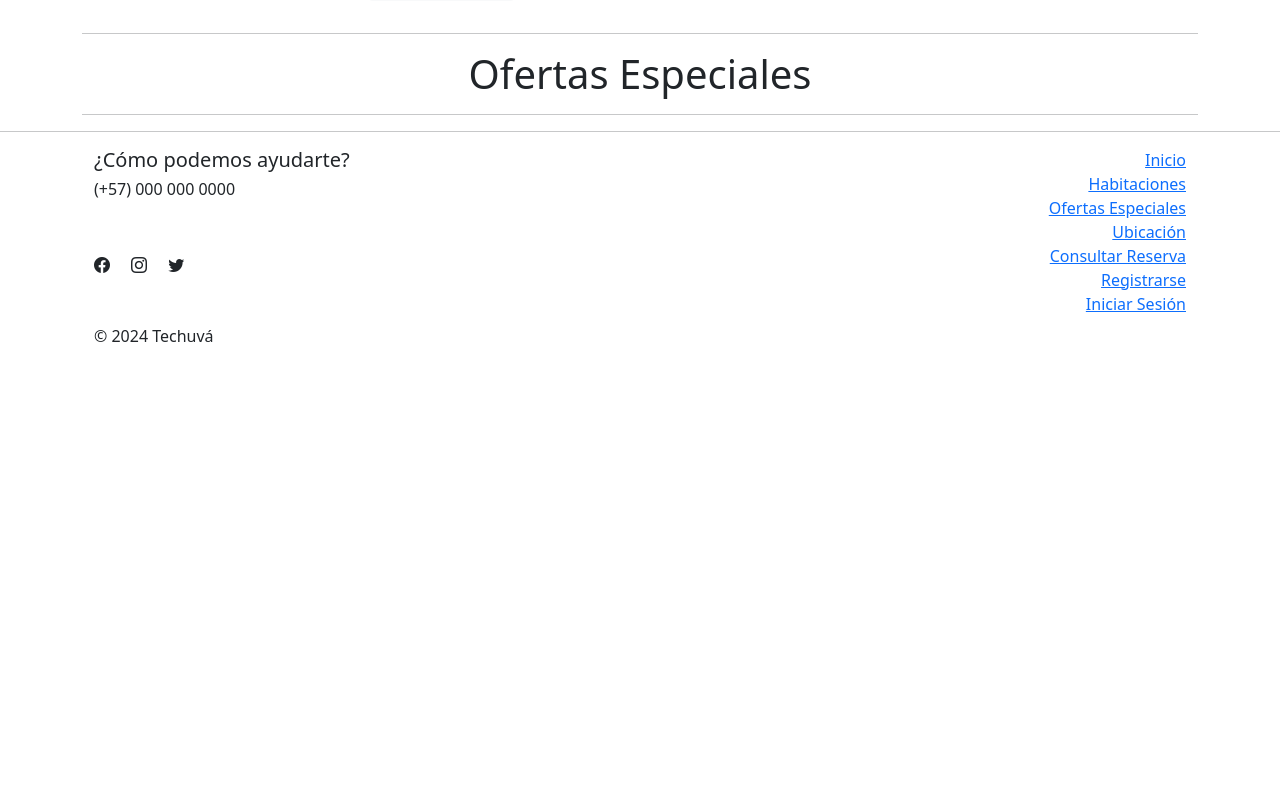
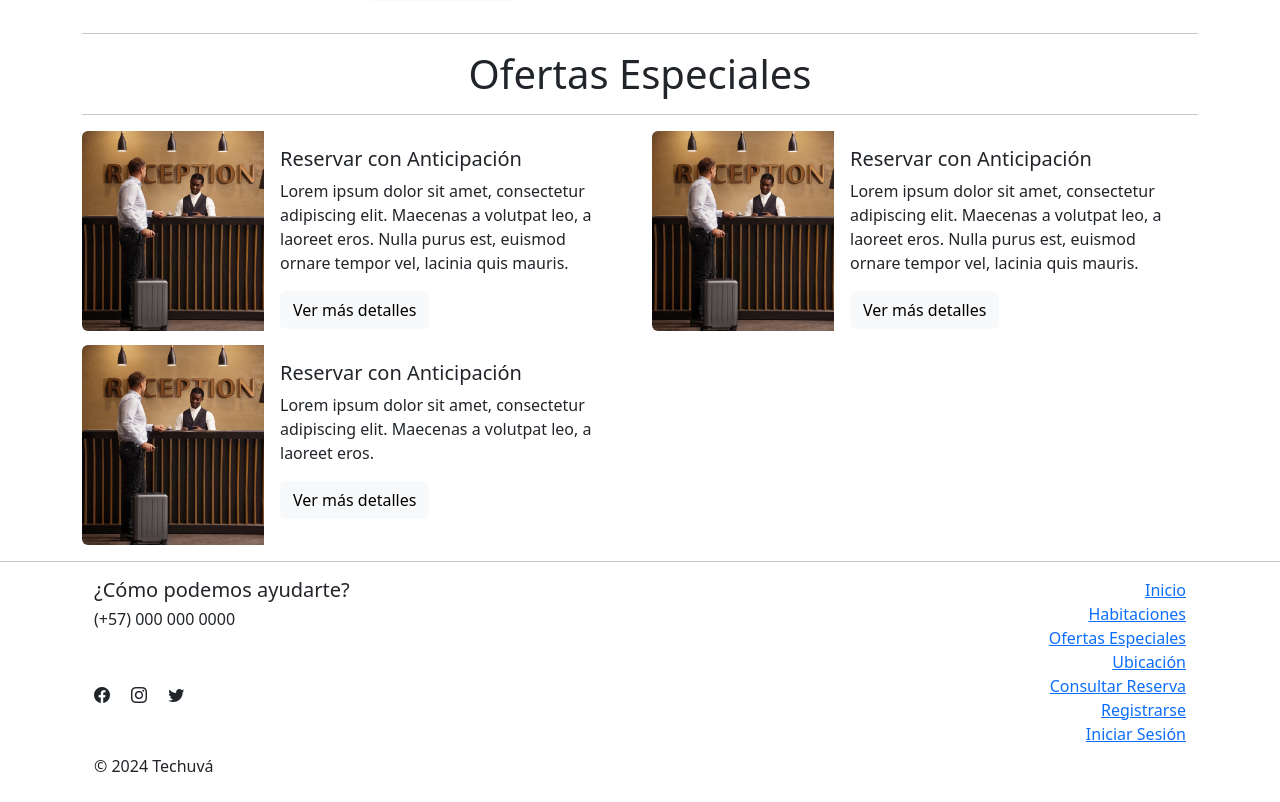
Before and after one commit to Jimena674/Hotel-Management-System-SENA, a React (Vite) app: page / in a window 1280 px wide. Shown: the part 1900-2702 px from the top of the page. Before the commit the page ends 2272 px from the top, so only its background shows below. Built offline with nearby package versions, Linux system fonts and the light colour scheme.

Commit message:
Se crea CardHor y se importa a Home.

```diff
--- /dev/null
+++ b/src/website/components/CardHor.jsx
@@ -0,0 +1,38 @@
+import React from "react";
+import "bootstrap/dist/css/bootstrap.min.css";
+import { Link } from "react-router-dom";
+import "../styles/styles.css";
+
+const CardHor = ({ image, title, description }) => {
+  return (
+    <div className="card border-0">
+      <div className="row g-0">
+        <div className="col-md-4">
+          <img
+            src={image}
+            alt={title}
+            className="img-fluid rounded-start card-img-horizontal"
+          />
+        </div>
+        <div className="col-md-8">
+          <div className="card-body">
+            <h5 className="card-title">{title}</h5>
+            <p className="card-text">{description}</p>
+            <Link to="" className="btn btn-light">
+              Ver más detalles
+            </Link>
+          </div>
+        </div>
+      </div>
+    </div>
+  );
+};
+
+CardHor.defaultProps = {
+  image: "/public/images/hotel-freepik.jpg",
+  title: "Título no disponible",
+  description:
+    "Lorem ipsum dolor sit amet, consectetur adipiscing elit. Maecenas a volutpat leo, a laoreet eros. Nulla purus est, euismod ornare tempor vel, lacinia quis mauris.",
+};
+
+export default CardHor;
--- a/src/website/pages/Home.jsx
+++ b/src/website/pages/Home.jsx
@@ -5,6 +5,7 @@ import BookingForm from "../components/BookingForm";
 import CardITPB from "../components/CardITPB";
 import TitleHome from "../components/TitleHome";
 import CardITB from "../components/CardITB";
+import CardHor from "../components/CardHor";
 
 const Home = () => {
   return (
@@ -88,6 +89,33 @@ const Home = () => {
         <hr />
         <TitleHome title="Ofertas Especiales" />
         <hr />
+        <section className="container p-0">
+          <div className="row gx-4">
+            <div className="col-6">
+              <CardHor
+                image="/public/images/hotel-freepik.jpg"
+                title="Reservar con Anticipación"
+                description="Lorem ipsum dolor sit amet, consectetur adipiscing elit. Maecenas a volutpat leo, a laoreet eros. Nulla purus est, euismod ornare tempor vel, lacinia quis mauris."
+              />
+            </div>
+            <div className="col-6">
+              <CardHor
+                image="/public/images/hotel-freepik.jpg"
+                title="Reservar con Anticipación"
+                description="Lorem ipsum dolor sit amet, consectetur adipiscing elit. Maecenas a volutpat leo, a laoreet eros. Nulla purus est, euismod ornare tempor vel, lacinia quis mauris."
+              />
+            </div>
+          </div>
+          <div className="row gx-4">
+            <div className="col-6">
+              <CardHor
+                image="/public/images/hotel-freepik.jpg"
+                title="Reservar con Anticipación"
+                description="Lorem ipsum dolor sit amet, consectetur adipiscing elit. Maecenas a volutpat leo, a laoreet eros. "
+              />
+            </div>
+          </div>
+        </section>
       </main>
       <hr />
       <Footer />
--- a/src/website/styles/styles.css
+++ b/src/website/styles/styles.css
@@ -3,3 +3,8 @@
   height: 200px;
   object-fit: cover;
 }
+
+.card-img-horizontal {
+  height: 200px;
+  object-fit: cover;
+}
```
Also changed, not shown: public/images/hotel-freepik.jpg (added).
